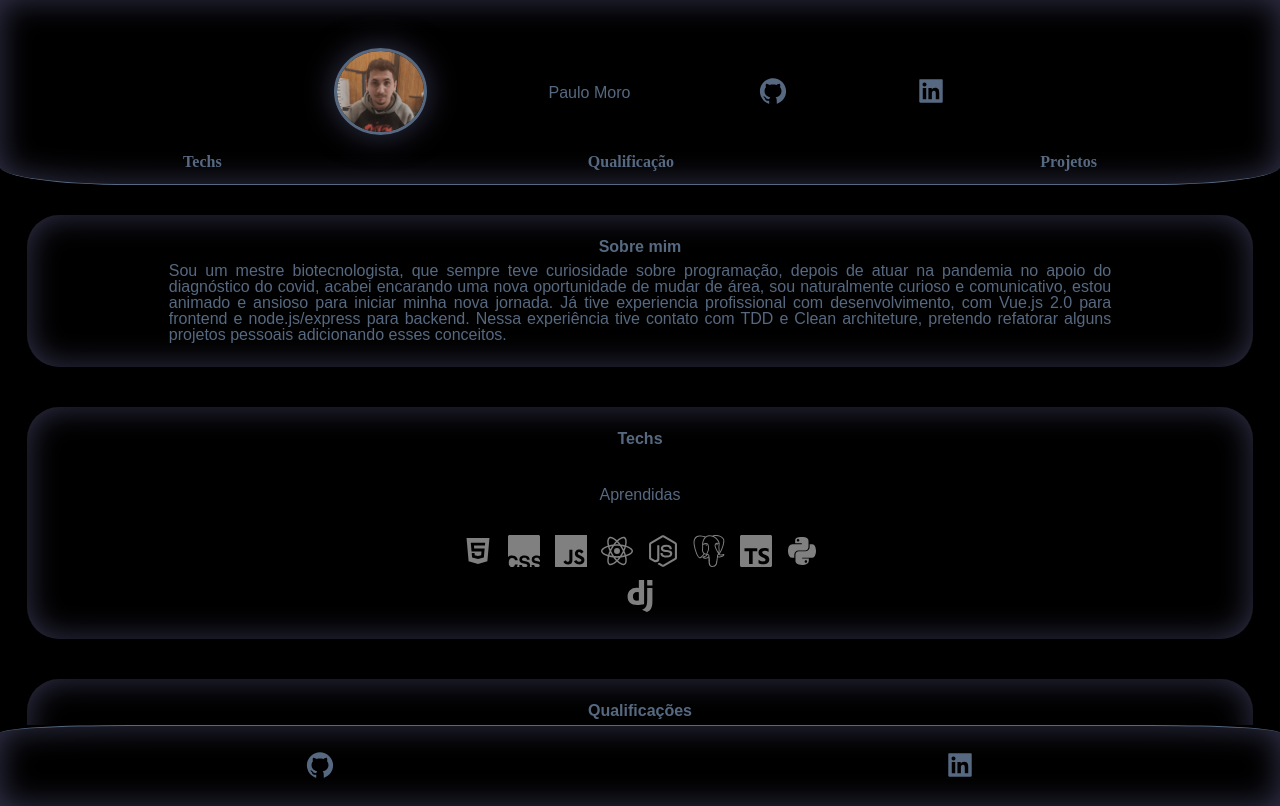
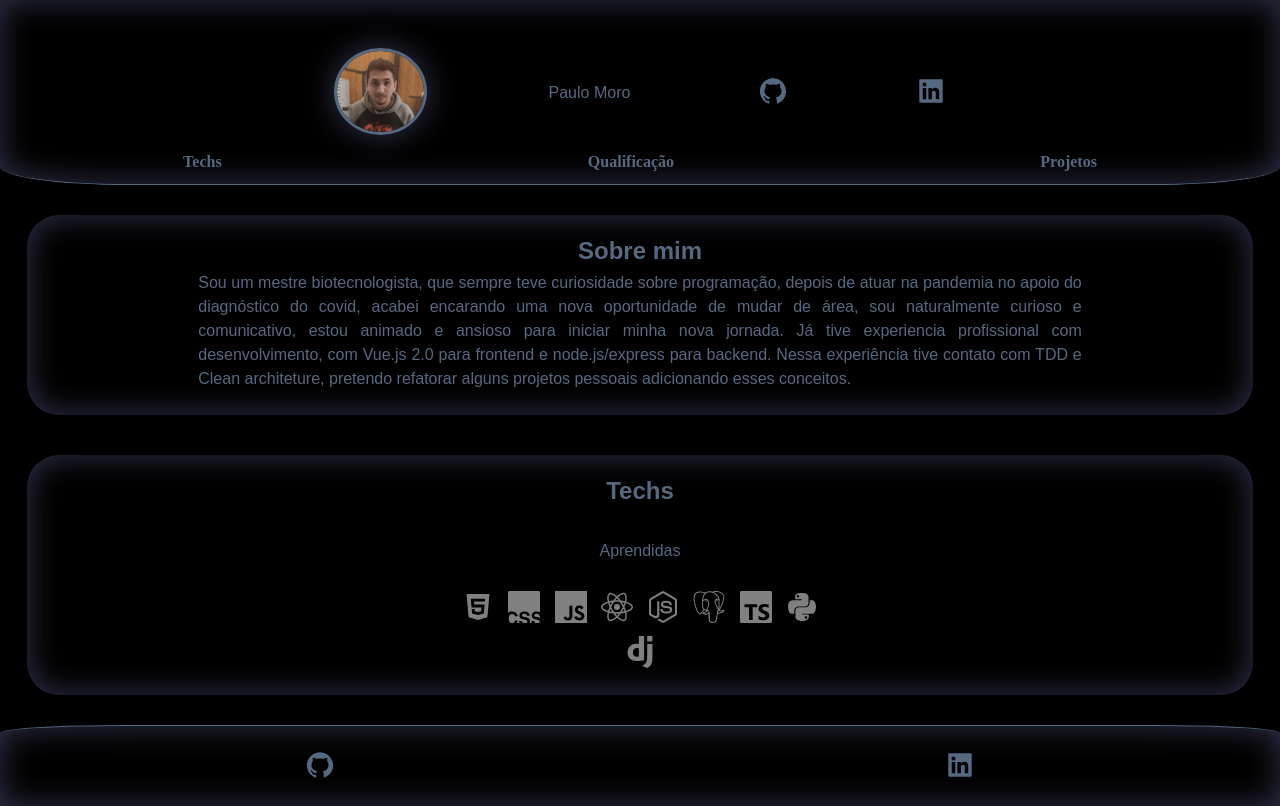
Before and after one commit to paulo-moro/portifolio, a React (Create React App) app: page / in a window 1280 px wide. Built offline with nearby package versions, Linux system fonts and the light colour scheme.

Commit message:
refactor: change project cards to align

```diff
--- a/src/components/GeneralStyles/style.js
+++ b/src/components/GeneralStyles/style.js
@@ -23,6 +23,7 @@ export const StyledSection = styled.section`
     color: var(--blue1);
     font-weight: bold;
     text-align: center;
+    font-size: 1.5rem;
   }
   h3{
     margin: 0px;
@@ -83,26 +84,30 @@ export const StyledSection = styled.section`
   .project--list{
     display: flex;
     flex-direction: column;
-    width: 310px;
     flex-wrap: wrap;
     font-size: 8px;
-    gap: 5px;
+    gap: 2rem;
     padding: 0px;
+
+
     li{
+      width: fit-content;
       border-radius: 20px;
-      gap: 10px;
-      padding: 10px;
+      gap: 0.5rem;
+      padding: 0.5rem;
       color: #000;
       display: flex;
-      flex-wrap: wrap;
+      flex-direction: column;
+      border: var(--blue1) solid 0.1rem;
      p{
       color: var(--blue1);
       font-size: 1.5em;
+      width: 50%;
      }
      nav{
       display: flex;
       justify-content: center;
-      width: 100%;
+      width: fit-content;
       gap: 2rem;
      }
      button{
@@ -120,7 +125,7 @@ export const StyledSection = styled.section`
     h3{
       color: var(--blue2);
       text-align:left;
-      width: 100%;
+      width: fit-content;
       font-size: 2em;
       font-weight: bold;
     }
@@ -141,14 +146,16 @@ export const StyledSection = styled.section`
       align-items: center;
     }
     p{
-      width: 80%;
+      width: 75%;
+      line-height: 1.5rem;
     }
 
     .project--list{
-      width: 80%;
+      align-items: center;
       li{
         display: flex;
-        justify-content:center;
+        align-items: center;
+        width: 40%;
       }
       li h3{
         text-align: center;
```
